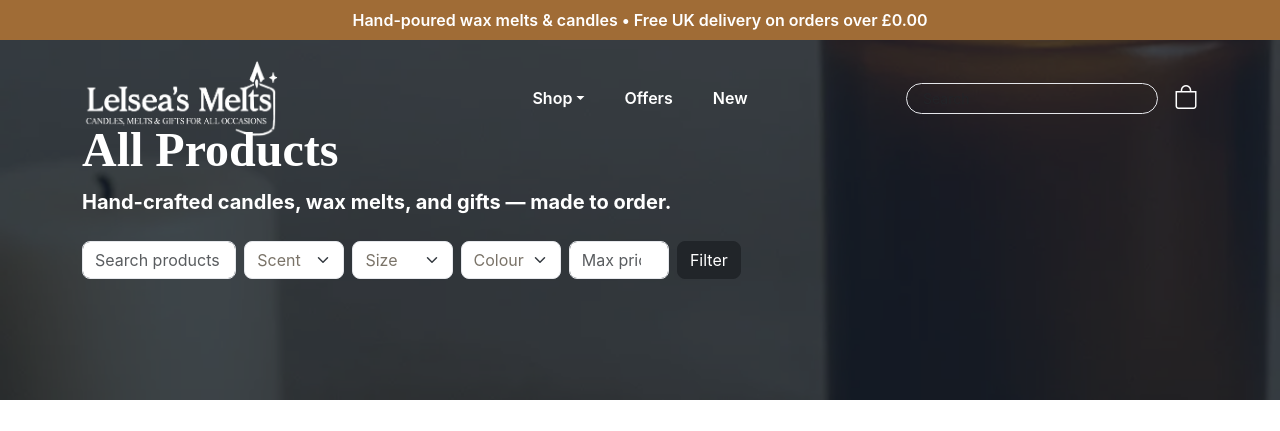
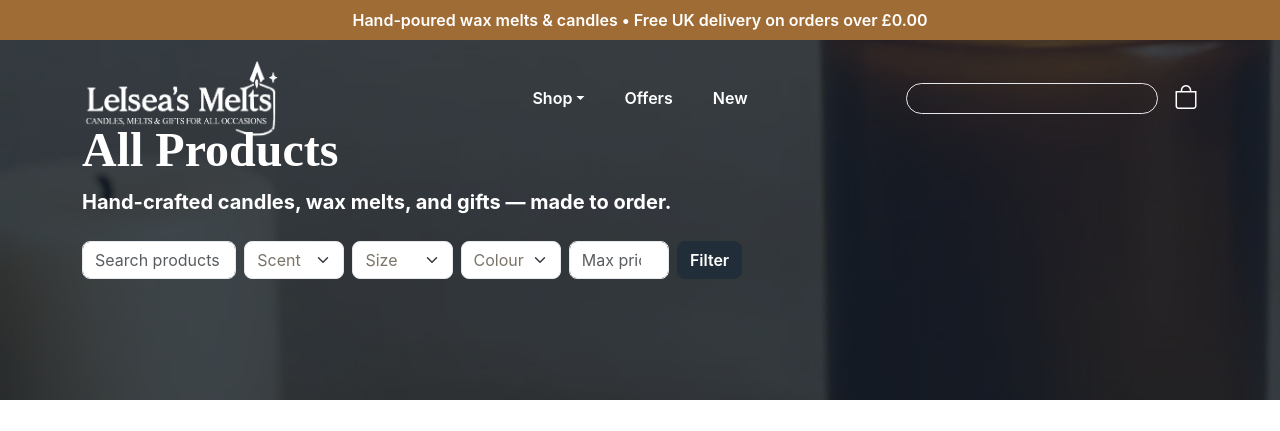
Before and after one commit to Daniel0Marsh/candle-store-django, a Django app: page /products/ in a window 1280 px wide. Shown: the top 431 px of the page. Run offline with Django 5.2, Linux system fonts and the light colour scheme; data comes from the database, SQL or seed files in the repository; data that the repository does not hold is empty; some libraries are stand-ins or nearby versions.

Commit message:
Change filter button color from dark to primary for better visibility

```diff
--- a/source/products/templates/products.html
+++ b/source/products/templates/products.html
@@ -92,7 +92,7 @@
           </div>
 
           <div class="col-md-1 d-grid">
-            <button class="btn btn-dark">Filter</button>
+            <button class="btn btn-primary">Filter</button>
           </div>
         </form>
 
```
